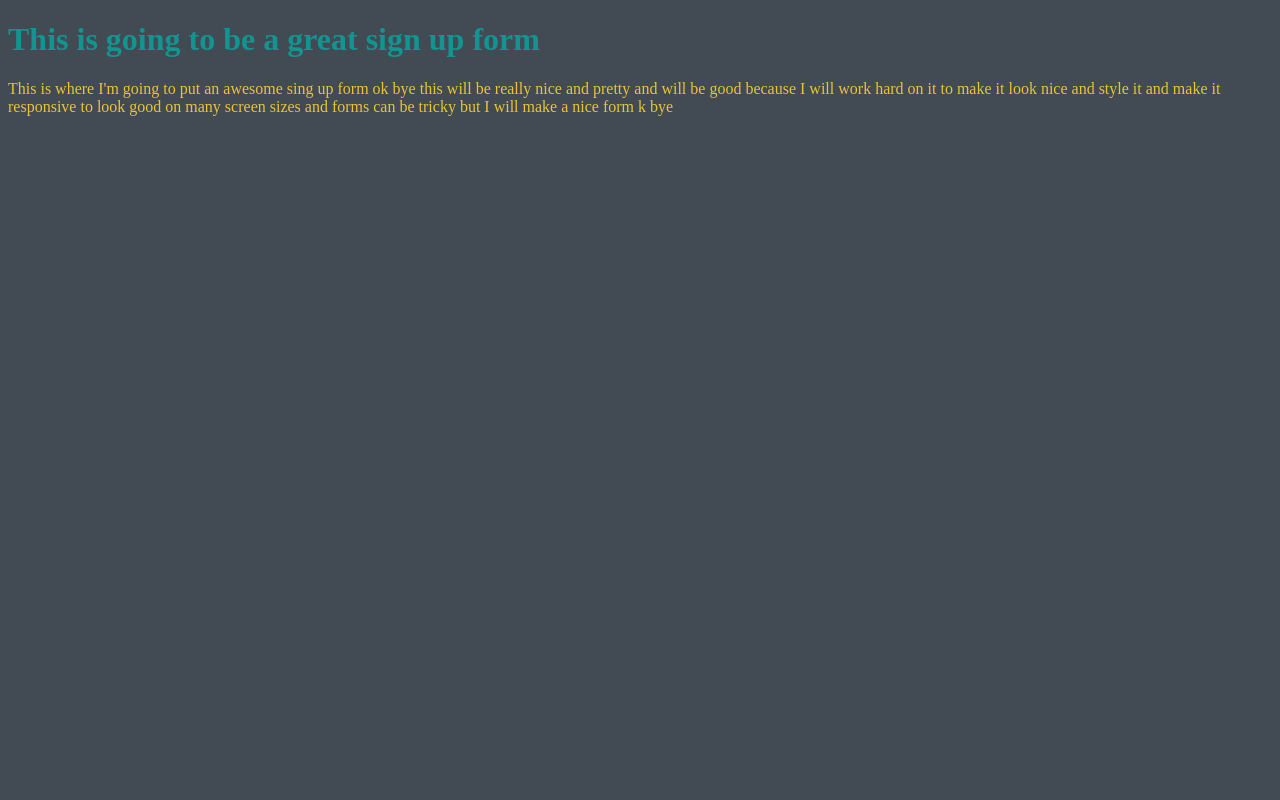
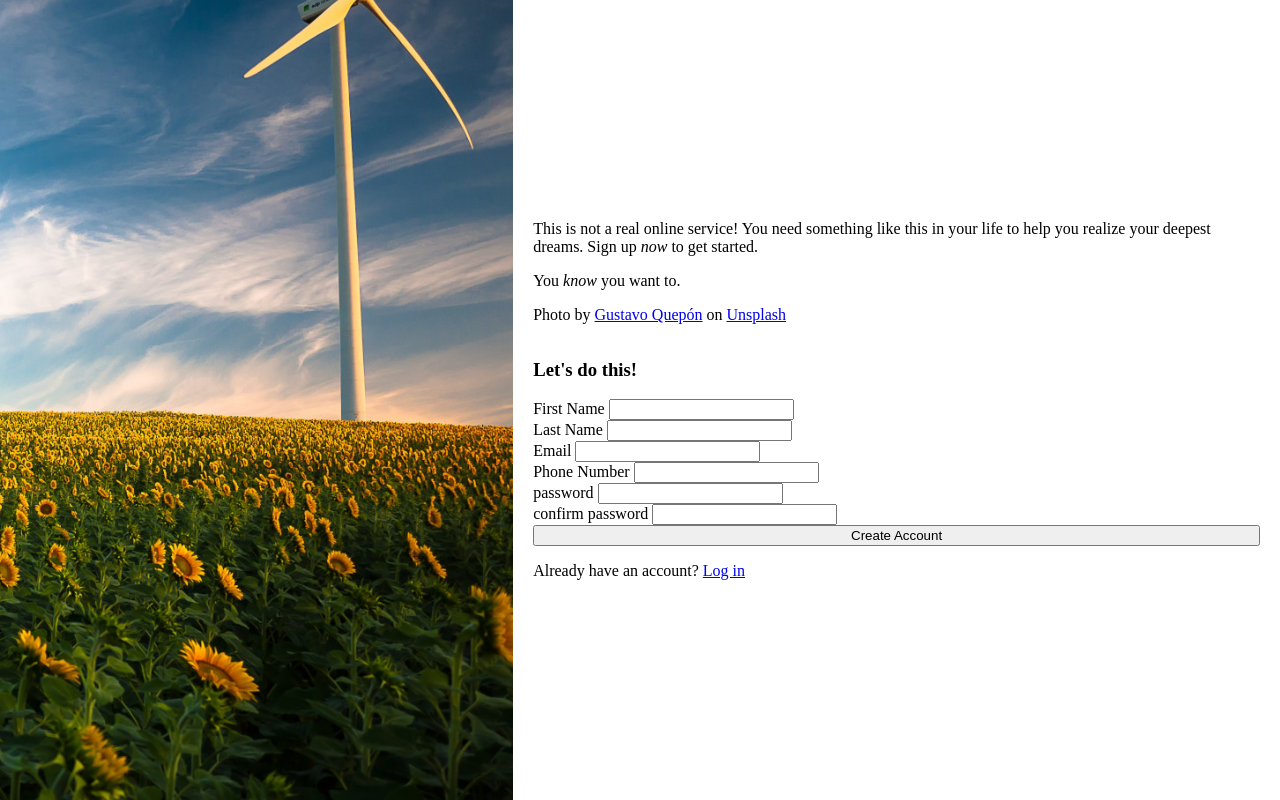
Before and after one commit to anawagner/sign-up-form, a plain HTML site: page index.html in a window 1280 px wide. Drawn offline with Linux system fonts and the light colour scheme.

Commit message:
adds image and html content

```diff
--- a/index.html
+++ b/index.html
@@ -1,5 +1,6 @@
 <!DOCTYPE html>
 <html lang="en">
+
 <head>
   <meta charset="UTF-8">
   <meta http-equiv="X-UA-Compatible" content="IE=edge">
@@ -7,12 +8,60 @@
   <title>Sign Up Form</title>
   <link rel="stylesheet" href="style.css">
 </head>
+
 <body>
-  <h1>This is going to be a great sign up form</h1>
 
-  <p>This is where I'm going to put an awesome sing up form ok bye this will be really nice and pretty and will be good
-    because I will work hard on it to make it look nice and style it and make it responsive to look good on many screen sizes
-    and forms can be tricky but I will make a nice form k bye
-  </p>
+  <img src="./images/sunflowerwindmill.jpg" alt="">
+
+  <div class="content">
+    <p>This is not a real online service! You need something like this in your life to help you realize your
+      deepest dreams. Sign up <em>now</em> to get started.
+    </p>
+    <p>You <em>know</em> you want to.</p>
+    <p>
+      Photo by <a
+        href="https://unsplash.com/@unandalusgus?utm_source=unsplash&utm_medium=referral&utm_content=creditCopyText">Gustavo
+        Quepón</a> on <a
+        href="https://unsplash.com/@anarchywagner/likes?utm_source=unsplash&utm_medium=referral&utm_content=creditCopyText">Unsplash</a>
+    </p>
+
+    <form action="" method="get">
+      <h3>Let's do this!</h3>
+
+      <div class="field">
+      <label for="fname">First Name</label>
+      <input type="text" name="fname" id="fname">
+    </div>
+
+    <div class="field">
+      <label for="lname">Last Name</label>
+      <input type="text" name="lname" id="lname">
+</div>
+
+<div class="field">
+      <label for="email">Email</label>
+      <input type="email" name="email" id="email">
+    </div>
+
+    <div class="field">
+      <label for="phone">Phone Number</label>
+      <input type="tel" name="phone" id="phone">
+    </div>
+
+    <div class="field">
+      <label for="password">password</label>
+      <input type="password" name="pw" id="pw">
+    </div>
+
+    <div class="field">
+      <label for="confirm">confirm password</label>
+      <input type="password" name="confirm" id="confirm">
+    </div>
+      <button type="submit">Create Account</button>
+    </form>
+
+    <p>Already have an account? <a href="./login">Log in</a></p>
+  </div>
 </body>
+
 </html>
--- a/style.css
+++ b/style.css
@@ -1,13 +1,20 @@
-:root {
-  --main-color: #424B54;
-  --accent-color: #129490;
-  --alternate-color: #EAC435;
+body {
+  display: flex;
+  align-items: center;
+  padding: 0;
+  margin: 0;
 }
 
-body {
-  background-color: var(--main-color);
-  color: var(--alternate-color)
+img {
+  height: 100vh;
+  width: 50%;
+  object-fit: cover;
 }
-h1, h2, h3 {
-  color: var(--accent-color);
+
+.content {
+  padding: 20px;
 }
+
+form {
+  display: grid;
+}
```
Also changed, not shown: images/sunflowerwindmill.jpg (added), 1 other file.
